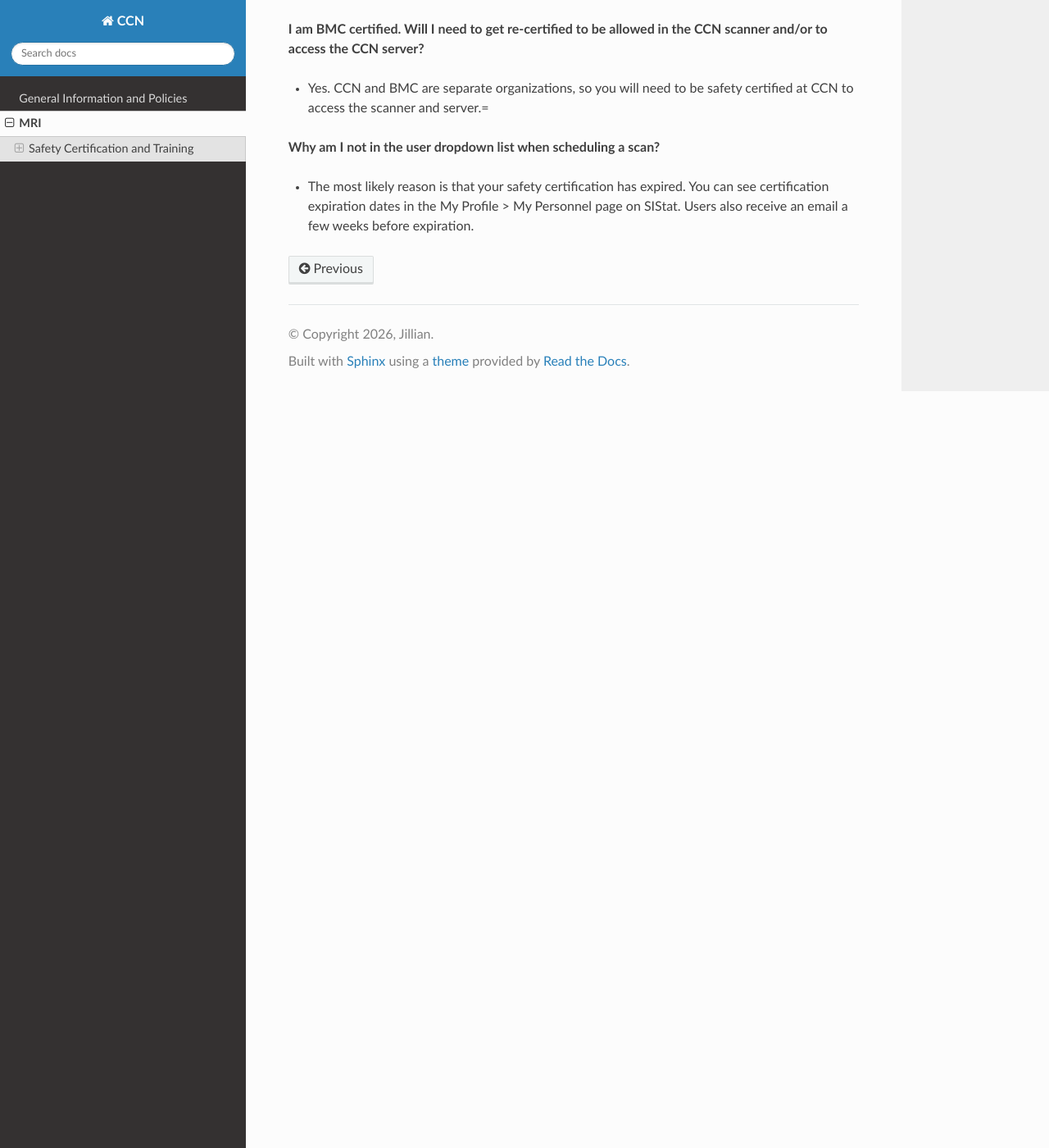
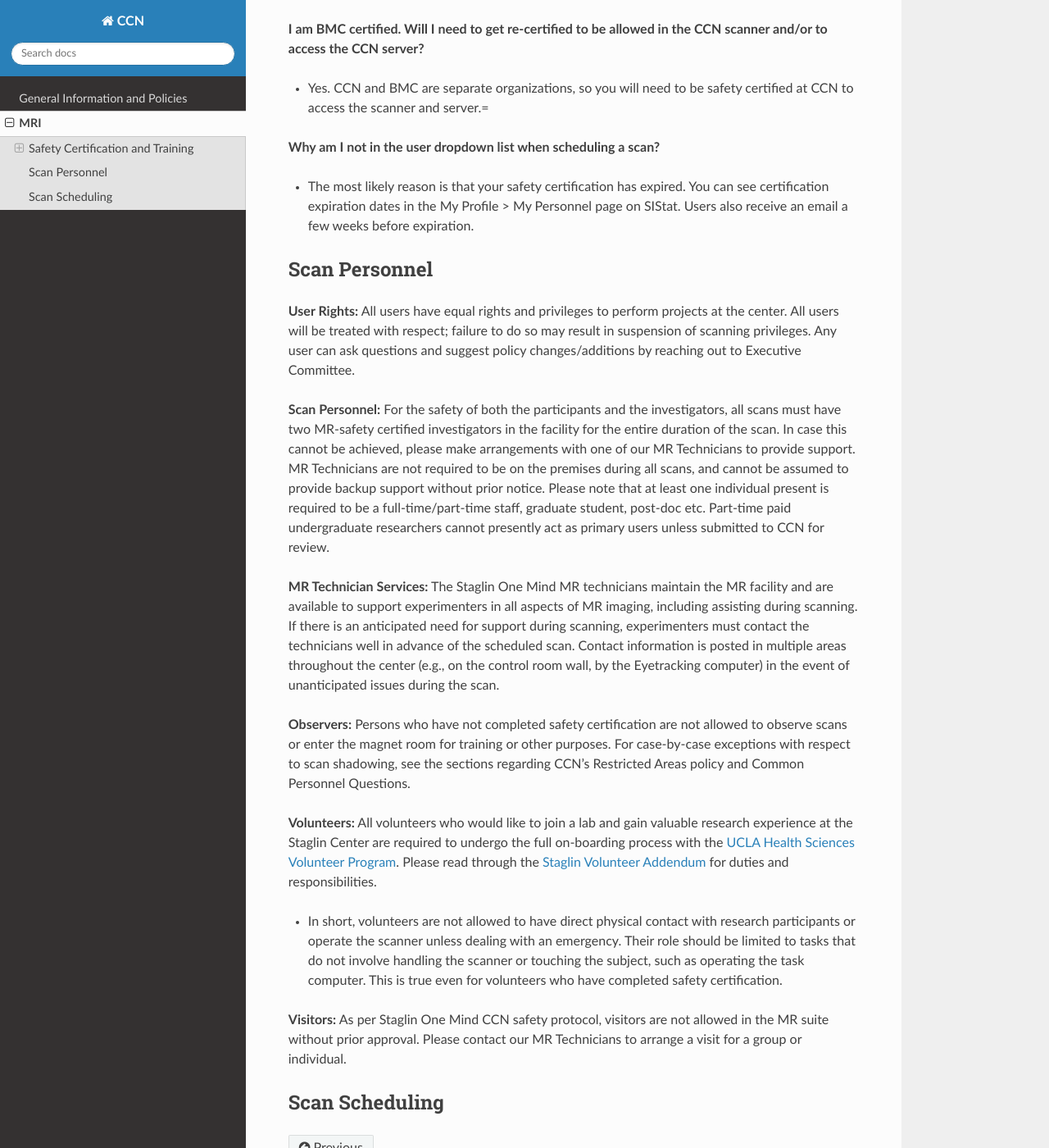
Before and after one commit to jpontanares-ccn/CCN, a Sphinx documentation site: the page built from docs/source/mri.rst, in a window 1280 px wide and 1400 px high, scrolled down 2234 px. Shown: the whole window at 82% size. Built offline with Sphinx 7.4.7 and the Read the Docs theme 3.1.0, drawn with Linux system fonts in a browser that asks for light colours.

Commit message:
Update mri.rst

```diff
--- a/docs/source/mri.rst
+++ b/docs/source/mri.rst
@@ -46,3 +46,22 @@ Certification FAQ
 **Why am I not in the user dropdown list when scheduling a scan?**
 
 - The most likely reason is that your safety certification has expired. You can see certification expiration dates in the My Profile > My Personnel page on SIStat. Users also receive an email a few weeks before expiration.
+
+Scan Personnel
+---------------
+**User Rights:** All users have equal rights and privileges to perform projects at the center. All users will be treated with respect; failure to do so may result in suspension of scanning privileges. Any user can ask questions and suggest policy changes/additions by reaching out to Executive Committee.
+
+**Scan Personnel:** For the safety of both the participants and the investigators, all scans must have two MR-safety certified investigators in the facility for the entire duration of the scan. In case this cannot be achieved, please make arrangements with one of our MR Technicians to provide support. MR Technicians are not required to be on the premises during all scans, and cannot be assumed to provide backup support without prior notice. Please note that at least one individual present is required to be a full-time/part-time staff, graduate student, post-doc etc. Part-time paid undergraduate researchers cannot presently act as primary users unless submitted to CCN for review.
+
+**MR Technician Services:** The Staglin One Mind MR technicians maintain the MR facility and are available to support experimenters in all aspects of MR imaging, including assisting during scanning. If there is an anticipated need for support during scanning, experimenters must contact the technicians well in advance of the scheduled scan. Contact information is posted in multiple areas throughout the center (e.g., on the control room wall, by the Eyetracking computer) in the event of unanticipated issues during the scan.
+
+**Observers:** Persons who have not completed safety certification are not allowed to observe scans or enter the magnet room for training or other purposes. For case-by-case exceptions with respect to scan shadowing, see the sections regarding CCN's Restricted Areas policy and Common Personnel Questions.
+
+**Volunteers:** All volunteers who would like to join a lab and gain valuable research experience at the Staglin Center are required to undergo the full on-boarding process with the `UCLA Health Sciences Volunteer Program <https://www.uclahealth.org/Volunteer/ucla-health-sciences-volunteer-program>`_. Please read through the `Staglin Volunteer Addendum <https://drive.google.com/file/d/1zPvjn6u_a6ogrXOi2bJVTLCrzhcw35qz/view?usp=sharing>`_ for duties and responsibilities.
+
+- In short, volunteers are not allowed to have direct physical contact with research participants or operate the scanner unless dealing with an emergency. Their role should be limited to tasks that do not involve handling the scanner or touching the subject, such as operating the task computer. This is true even for volunteers who have completed safety certification.
+
+**Visitors:** As per Staglin One Mind CCN safety protocol, visitors are not allowed in the MR suite without prior approval. Please contact our MR Technicians to arrange a visit for a group or individual.
+
+Scan Scheduling
+---------------
```
